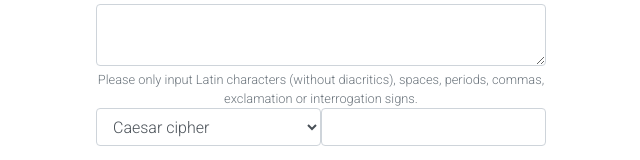
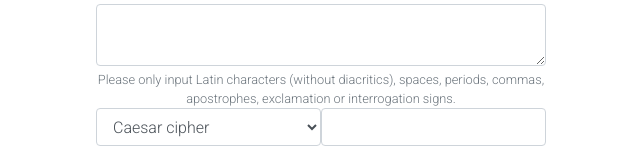
Before and after one commit to Elvirarp92/cipher-o-matic, a React (Create React App) app in the folder client/: page / in a window 1280 px wide. Shown: the part 140-300 px from the top of the page, without its empty margins (319-959 px from the left). Built offline with nearby package versions, Linux system fonts and the light colour scheme; no server answers.

Commit message:
add apostrophes to admitted characters

```diff
--- a/client/src/components/InputForm/InputForm.js
+++ b/client/src/components/InputForm/InputForm.js
@@ -42,7 +42,7 @@ class InputForm extends Component {
         <Form.Control as='textarea' name='text' onChange={this.handleChange} />
         <Form.Text className='text-muted'>
           Please only input Latin characters (without diacritics), spaces, periods, commas,
-          exclamation or interrogation signs.
+          apostrophes, exclamation or interrogation signs.
         </Form.Text>
         <div className='options-container'>
           <Form.Control as='select' name='cipher' onChange={this.handleChange}>
```
Also changed, not shown: 1 other file (tests, documents, lock files or other folders).
